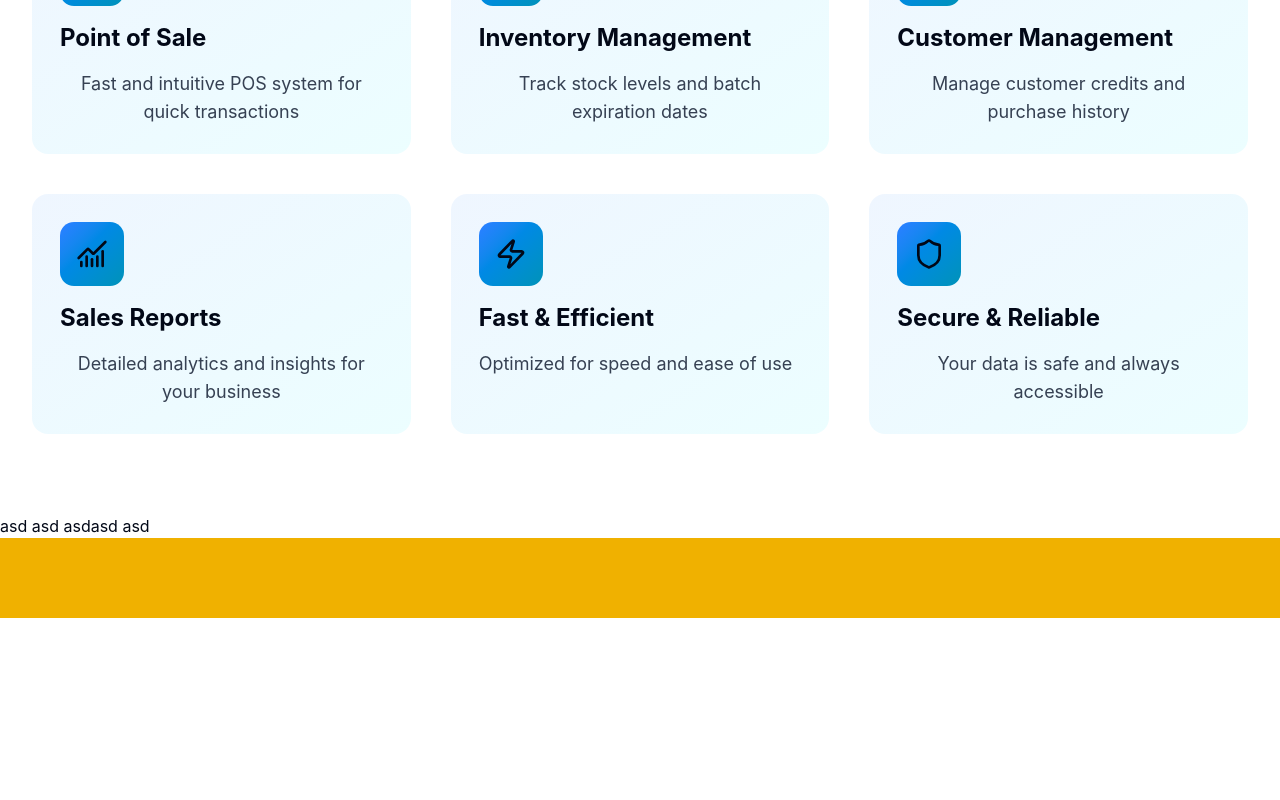
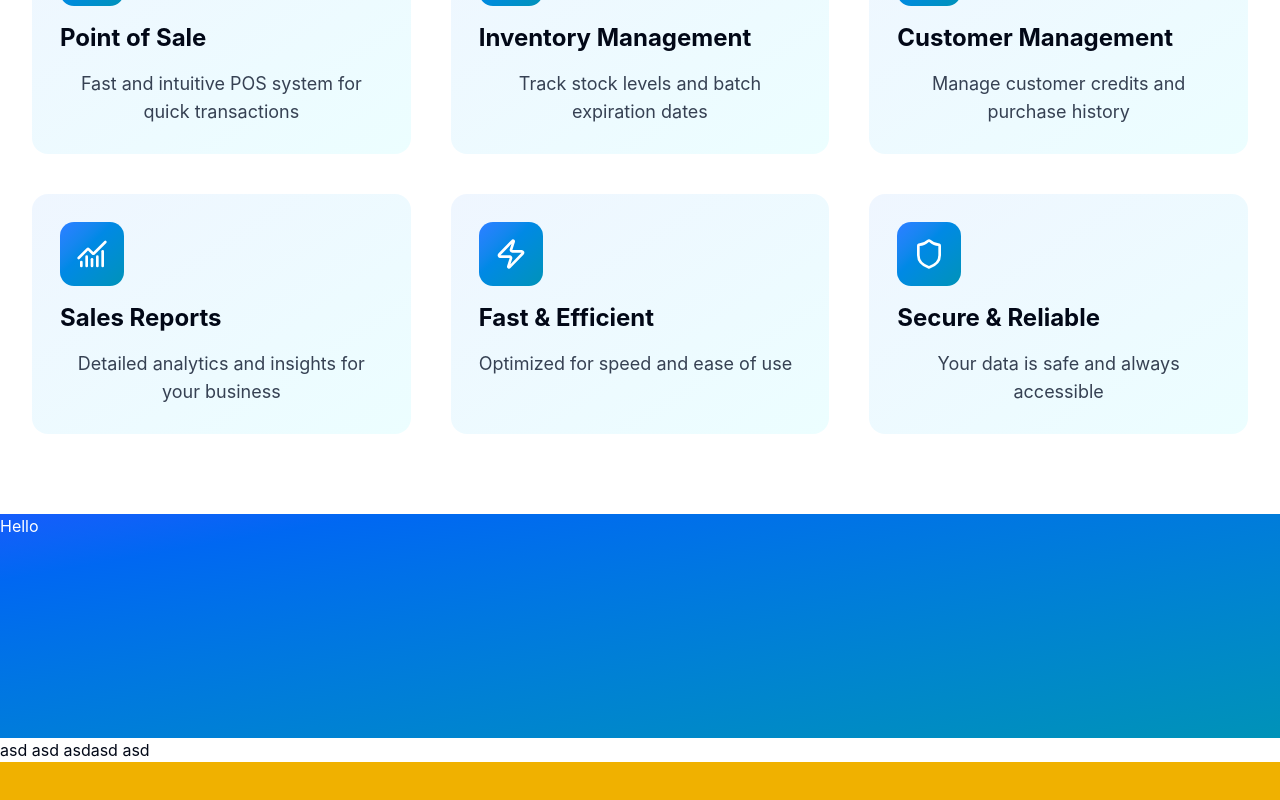
Before and after one commit to neillerin99/sari-track-frontend, a React (Vite) app: page / in a window 1280 px wide. Shown: the part 1152-1952 px from the top of the page. Before the commit the page ends 1770 px from the top, so only its background shows below. Built offline with nearby package versions, Linux system fonts and the light colour scheme.

Commit message:
feat/fix: landing page header and feature card icons color change

```diff
--- a/src/components/ui/feature-card.tsx
+++ b/src/components/ui/feature-card.tsx
@@ -30,7 +30,7 @@ FeatureCard.Icon = function FeatureCardIcon({
   return (
     <div
       className={cn(
-        "bg-linear-to-br from-blue-500 to-cyan-600 dark:from-blue-600 dark:to-cyan-500 w-fit p-4 rounded-xl",
+        "bg-linear-to-br from-blue-500 to-cyan-600 dark:from-blue-600 dark:to-cyan-500 w-fit p-4 rounded-xl text-white",
         className
       )}
     >
--- /dev/null
+++ b/src/features/home/components/Benefits.tsx
@@ -0,0 +1,7 @@
+export default function Benefits() {
+  return (
+    <div className="min-h-56 bg-linear-to-br from-blue-600 to-cyan-600 dark:from-blue-900 dark:to-cyan-900 text-white transition-colors duration-300">
+      Hello
+    </div>
+  );
+}
--- a/src/routes/__root.tsx
+++ b/src/routes/__root.tsx
@@ -1,10 +1,12 @@
-import { Outlet, createRootRoute } from "@tanstack/react-router";
+import { HeadContent, Outlet, createRootRoute } from "@tanstack/react-router";
 import { TanStackRouterDevtoolsPanel } from "@tanstack/react-router-devtools";
 import { TanStackDevtools } from "@tanstack/react-devtools";
 import { ThemeProvider } from "@/components/ui/theme-provider";
 
 export const Route = createRootRoute({
   component: () => (
+    <>
+      <HeadContent />
       <ThemeProvider>
         <div className="min-h-screen flex">
           <div className="flex-1 flex flex-col">
@@ -23,5 +25,6 @@ export const Route = createRootRoute({
           />
         </div>
       </ThemeProvider>
+    </>
   ),
 });
--- a/src/routes/index.tsx
+++ b/src/routes/index.tsx
@@ -1,9 +1,21 @@
+import Benefits from "@/features/home/components/Benefits";
 import Feature from "@/features/home/components/Feature";
 import Header from "@/features/home/components/Header";
 import Hero from "@/features/home/components/Hero";
 import { createFileRoute } from "@tanstack/react-router";
 
 export const Route = createFileRoute("/")({
+  head: () => ({
+    meta: [
+      {
+        name: "SariTrack",
+        content: "Manage your Sari Sari store!",
+      },
+      {
+        title: "SariTrack",
+      },
+    ],
+  }),
   component: App,
 });
 
@@ -13,6 +25,7 @@ function App() {
       <Header />
       <Hero />
       <Feature />
+      <Benefits />
       asd asd asdasd asd
       <div className="h-20 bg-yellow-500"></div>
     </section>
```
Lines whose indentation alone changed are shown as unchanged.
